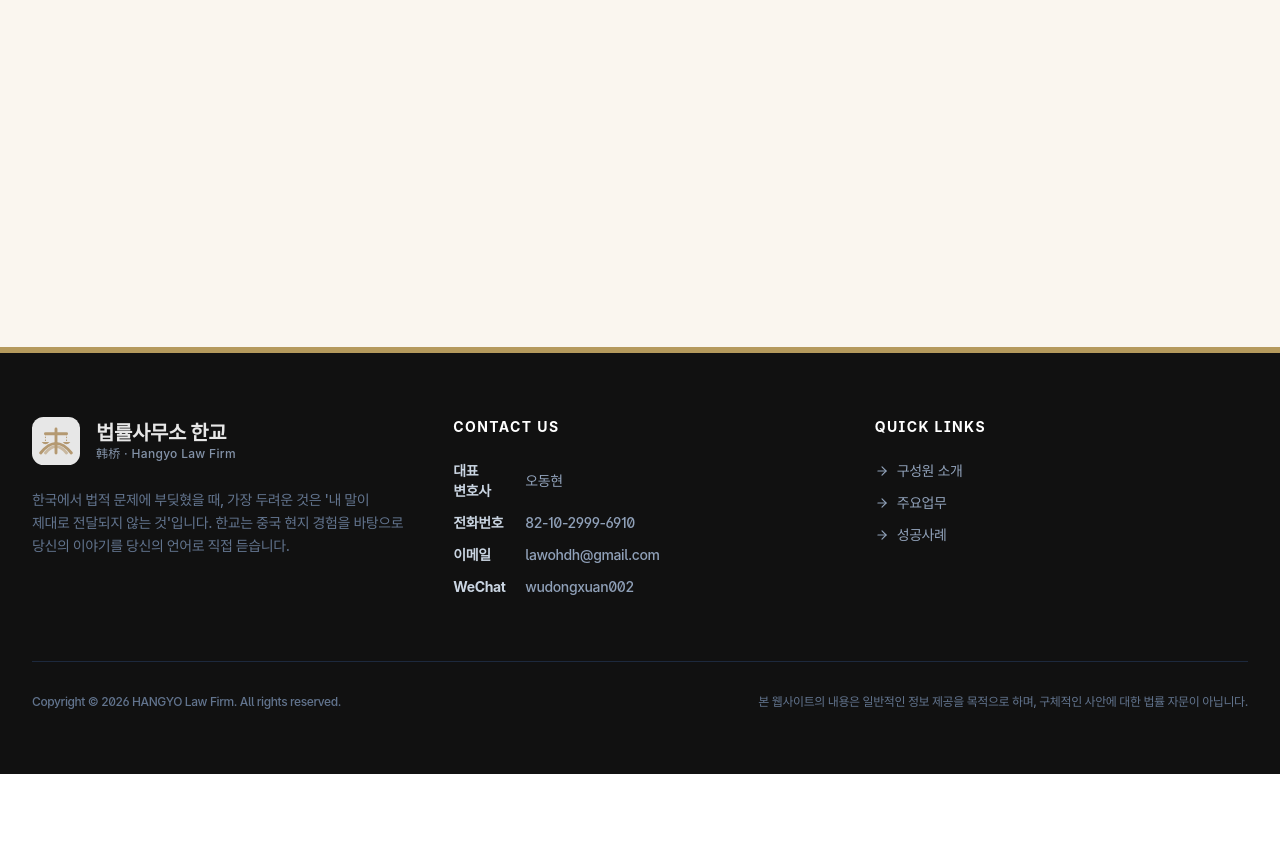
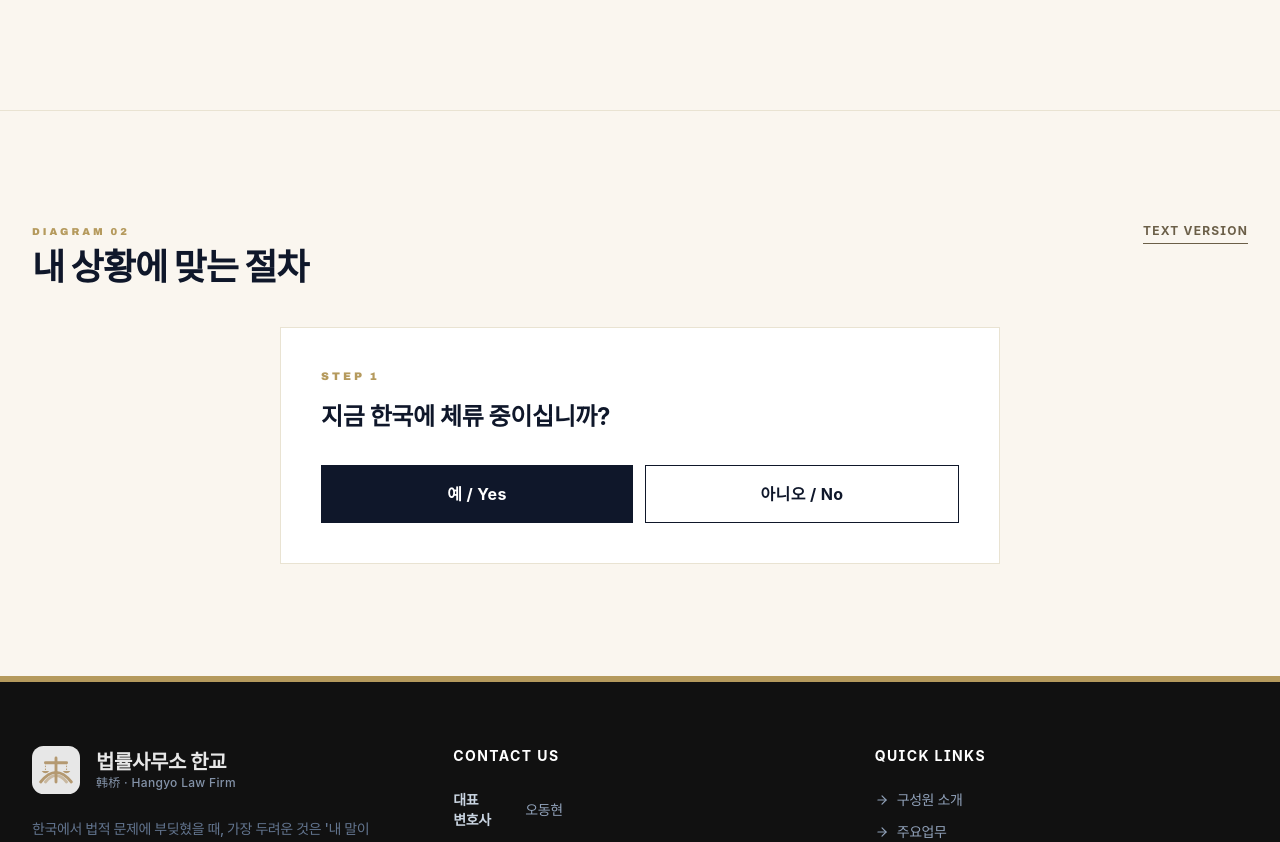
Before and after one commit to kimhyunjin0730-sys/law-oh, a React (Vite) app: page /legal/immigration in a window 1280 px wide. Shown: the part 590-1432 px from the top of the page. Before the commit the page ends 1364 px from the top, so only its background shows below. Built offline with nearby package versions, Linux system fonts and the light colour scheme; a web font is replaced by a local one.

Commit message:
feat(legal): DecisionTreeDiagram with step-by-step Yes/No flow

```diff
--- /dev/null
+++ b/src/app/components/legal/DecisionTreeDiagram.tsx
@@ -0,0 +1,92 @@
+import { useMemo, useState } from "react";
+import type { DecisionNode, Lang } from "../../../lib/legal/types";
+import { pick } from "../../../lib/legal/content";
+import { DiagramShell } from "./DiagramShell";
+
+interface Props {
+  rootId: string;
+  nodes: DecisionNode[];
+  lang: Lang;
+  title: string;
+  ariaSummary: string;
+}
+
+function byId(nodes: DecisionNode[]) {
+  const m = new Map<string, DecisionNode>();
+  for (const n of nodes) m.set(n.id, n);
+  return m;
+}
+
+export function DecisionTreeDiagram({ rootId, nodes, lang, title, ariaSummary }: Props) {
+  const map = useMemo(() => byId(nodes), [nodes]);
+  const [path, setPath] = useState<string[]>([rootId]);
+  const [leaf, setLeaf] = useState<string | null>(null);
+
+  const currentId = path[path.length - 1];
+  const current = map.get(currentId);
+
+  const answer = (choice: "yes" | "no") => {
+    if (!current) return;
+    const target = current[choice];
+    if ("leafAnchor" in target) {
+      setLeaf(target.leafAnchor);
+    } else if ("nextId" in target) {
+      setPath((p) => [...p, target.nextId]);
+    }
+  };
+
+  const reset = () => {
+    setPath([rootId]);
+    setLeaf(null);
+  };
+
+  const fallback = (
+    <ol className="space-y-3 list-decimal list-inside">
+      {nodes.map((n) => (
+        <li key={n.id}>
+          <strong>{n.id}</strong>: {pick(n.question, lang)}
+        </li>
+      ))}
+    </ol>
+  );
+
+  return (
+    <DiagramShell id="diagram-decision" eyebrow="Diagram 02" title={title} ariaSummary={ariaSummary} textFallback={fallback}>
+      <div className="max-w-[720px] mx-auto">
+        {leaf ? (
+          <div className="border border-[#b59a5d] bg-white p-10 text-center">
+            <p className="font-display text-[11px] font-black tracking-[0.28em] uppercase text-[#b59a5d] mb-4">Result</p>
+            <p className="text-xl font-bold text-[#0f172a]">
+              다음 섹션으로 이동하세요: <a href={`#${leaf}`} className="underline decoration-[#b59a5d] underline-offset-4">#{leaf}</a>
+            </p>
+            <button type="button" onClick={reset} className="mt-8 text-xs font-bold uppercase tracking-widest text-[#6b5f48] border-b border-[#6b5f48] pb-1">
+              Restart
+            </button>
+          </div>
+        ) : current ? (
+          <div className="border border-[#e9e3d2] bg-white p-10">
+            <p className="font-display text-[11px] font-black tracking-[0.28em] uppercase text-[#b59a5d] mb-4">
+              Step {path.length}
+            </p>
+            <p className="text-2xl font-bold text-[#0f172a] leading-snug mb-8">{pick(current.question, lang)}</p>
+            <div className="flex gap-3">
+              <button type="button" onClick={() => answer("yes")} className="flex-1 bg-[#0f172a] text-white py-4 font-bold tracking-wide hover:bg-[#1e293b]">
+                예 / Yes
+              </button>
+              <button type="button" onClick={() => answer("no")} className="flex-1 border border-[#0f172a] text-[#0f172a] py-4 font-bold tracking-wide hover:bg-[#0f172a] hover:text-white">
+                아니오 / No
+              </button>
+            </div>
+            {path.length > 1 && (
+              <button type="button" onClick={reset} className="mt-6 text-xs font-bold uppercase tracking-widest text-[#6b5f48]">
+                ← Restart
+              </button>
+            )}
+          </div>
+        ) : (
+          <div className="text-center text-slate-500">No decision tree data.</div>
+        )}
+      </div>
+    </DiagramShell>
+  );
+}
--- a/src/app/pages/legal/Immigration.tsx
+++ b/src/app/pages/legal/Immigration.tsx
@@ -1,6 +1,7 @@
 import { useLanguage } from "../../context/LanguageContext";
 import { getLegalContent, pick } from "../../../lib/legal/content";
 import { VisaMapDiagram } from "../../components/legal/VisaMapDiagram";
+import { DecisionTreeDiagram } from "../../components/legal/DecisionTreeDiagram";
 
 export function Immigration() {
   const { language } = useLanguage();
@@ -13,6 +14,13 @@ export function Immigration() {
         title={pick(c.title, language)}
         ariaSummary="체류자격 비자 유형 5가지를 한눈에 보여주는 다이어그램"
       />
+      <DecisionTreeDiagram
+        rootId={c.decisionTree.rootId}
+        nodes={c.decisionTree.nodes}
+        lang={language}
+        title="내 상황에 맞는 절차"
+        ariaSummary="질문에 Yes/No로 답하며 필요한 절차를 찾는 의사결정 트리"
+      />
     </div>
   );
 }
```
